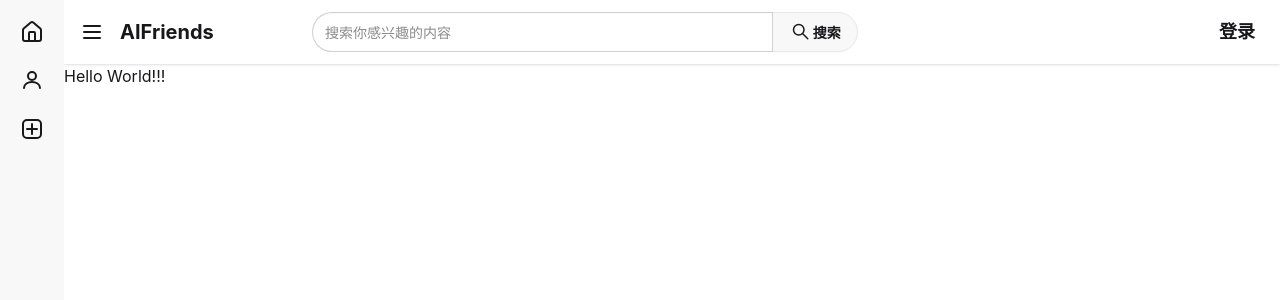
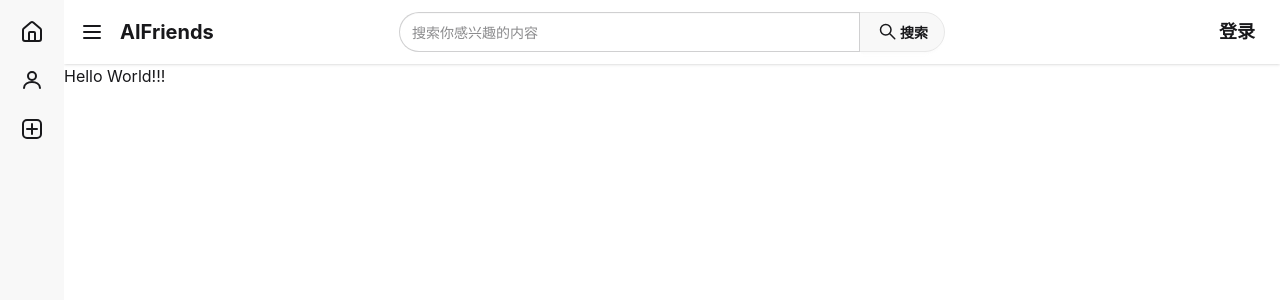
Before and after one commit to jiang-ze-yang/AIFriends, a Vue app in the folder frontend/: page / in a window 1280 px wide. Shown: the top 300 px of the page. Built offline with nearby package versions, Linux system fonts and the light colour scheme.

Commit message:
fix search box's centered problem

```diff
--- a/frontend/src/components/navbar/NavBar.vue
+++ b/frontend/src/components/navbar/NavBar.vue
@@ -18,8 +18,8 @@ import SearchIcon from "@/components/navbar/icons/SearchIcon.vue";
           </label>
           <div class="px-2 font-bold text-xl">AIFriends</div>
         </div>
-        <div class="navbar-center w-4/5 max-w-180">
-          <div class="join w-4/5">
+        <div class="navbar-center w-4/5 max-w-180 flex justify-center">
+          <div class="join w-4/5 flex justify-center">
             <input class="input join-item rounded-l-full w-4/5" placeholder="搜索你感兴趣的内容" />
             <button class="btn join-item rounded-r-full gap-0">
               <SearchIcon />
```
Also changed, not shown: 1 other file (tests, documents, lock files or other folders).
